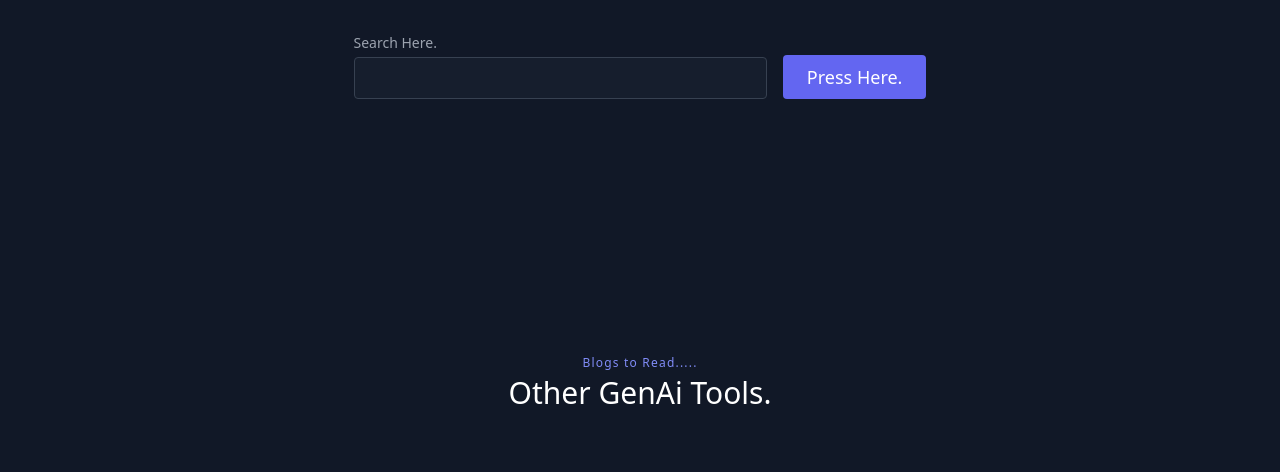
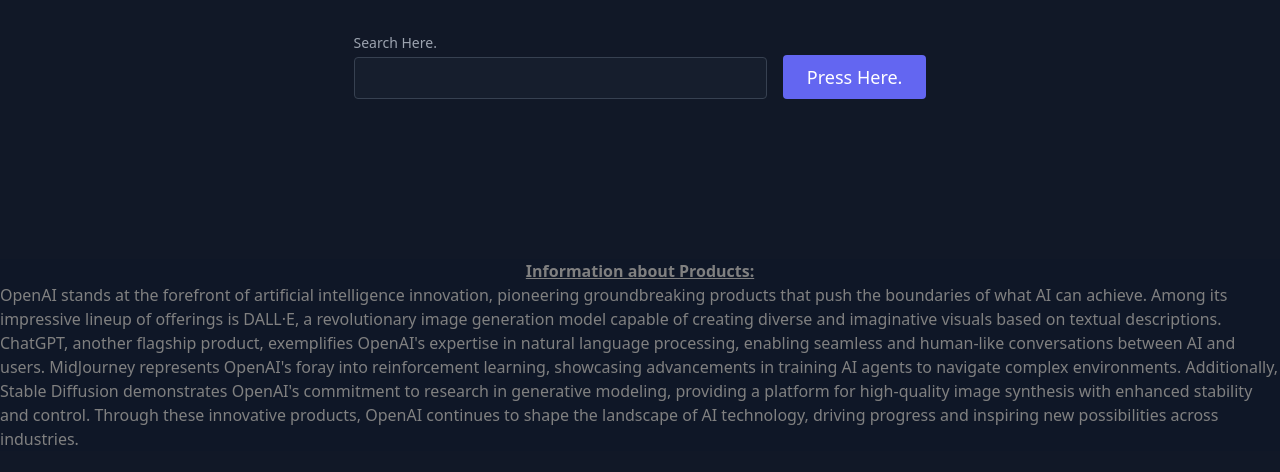
Before and after one commit to Salman2598/OpenAi-Blog, a plain HTML site: page index.html in a window 1280 px wide. Shown: the part 613-1085 px from the top of the page. Drawn offline with nearby package versions, Linux system fonts and the light colour scheme.

Commit message:
Add files via upload

```diff
--- a/index.html
+++ b/index.html
@@ -43,6 +43,9 @@
           </div>
         </div>
       </section>
+      <center><h1 style="background-color: #0f1727; color: grey;"><b><u>Information about Products:</u></b></h1></center>
+      <p style="background-color: #0f1727; color: grey;">
+        OpenAI stands at the forefront of artificial intelligence innovation, pioneering groundbreaking products that push the boundaries of what AI can achieve. Among its impressive lineup of offerings is DALL·E, a revolutionary image generation model capable of creating diverse and imaginative visuals based on textual descriptions. ChatGPT, another flagship product, exemplifies OpenAI's expertise in natural language processing, enabling seamless and human-like conversations between AI and users. MidJourney represents OpenAI's foray into reinforcement learning, showcasing advancements in training AI agents to navigate complex environments. Additionally, Stable Diffusion demonstrates OpenAI's commitment to research in generative modeling, providing a platform for high-quality image synthesis with enhanced stability and control. Through these innovative products, OpenAI continues to shape the landscape of AI technology, driving progress and inspiring new possibilities across industries.</p>
       <section class="text-gray-400 bg-gray-900 body-font">
         <div class="container px-5 py-24 mx-auto flex flex-wrap">
           <div class="flex flex-col text-center w-full mb-20">
```
